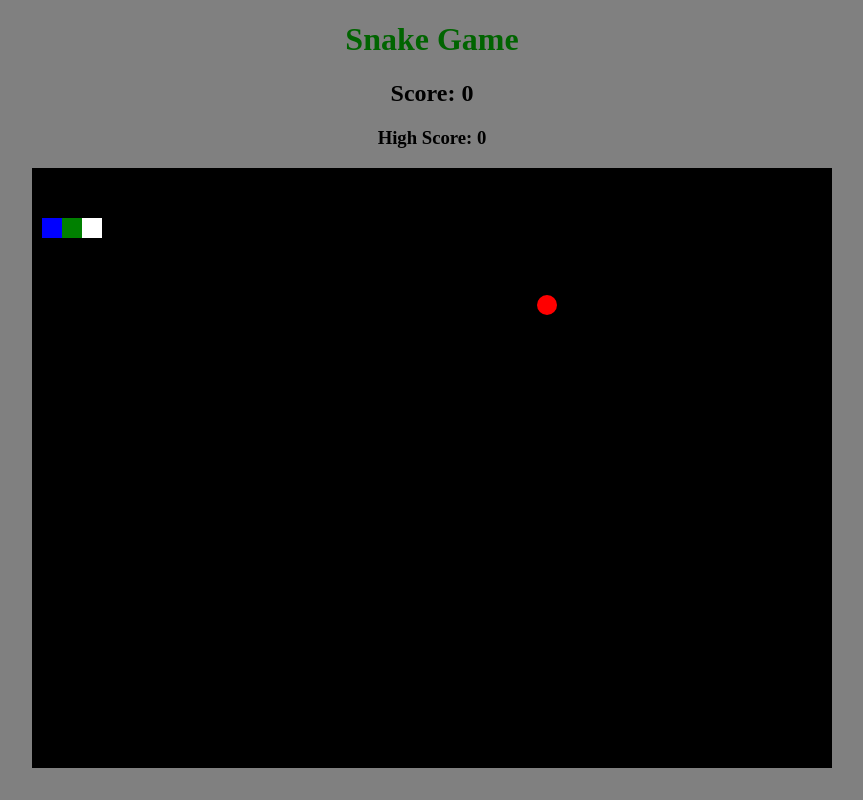
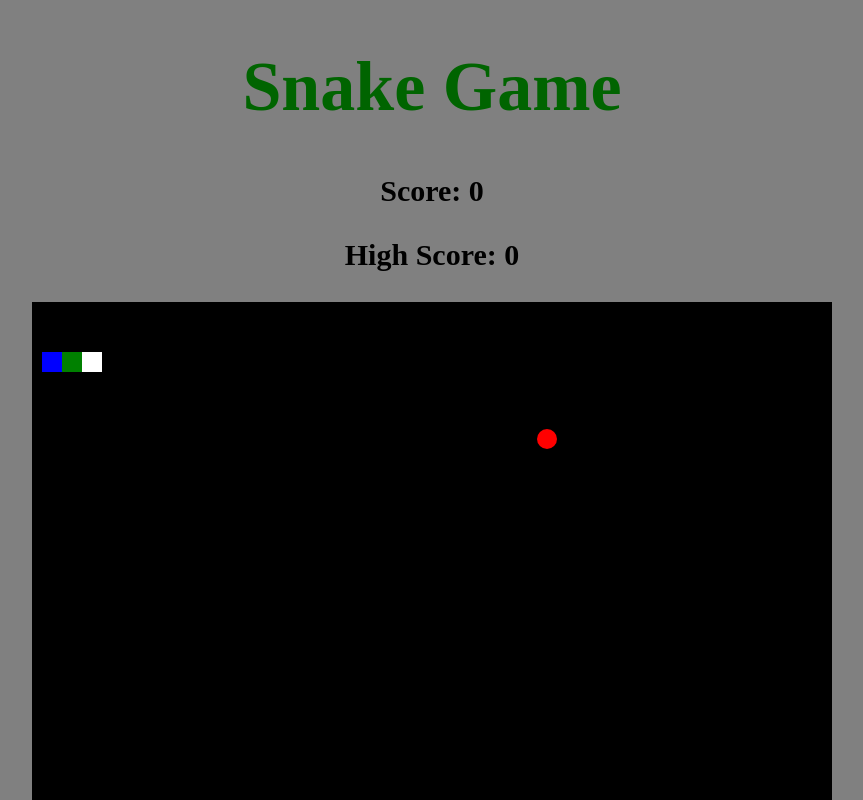
Before and after one commit to jbri91/snakeGame, a plain HTML site: page index.html in a window 1280 px wide. Shown: the top 800 px of the page, without its empty margins (208-1071 px from the left). Drawn offline with Linux system fonts and the light colour scheme.

Commit message:
font size

```diff
--- a/style.css
+++ b/style.css
@@ -1,13 +1,16 @@
 h1 {
+    font-size: 70px;
     color: darkgreen;
     text-align: center;
 }
 
 h2 {
+    font-size: 30px;
     text-align: center;
 }
 
 h3 {
+    font-size: 30px;
     text-align: center;;
 }
 
```
